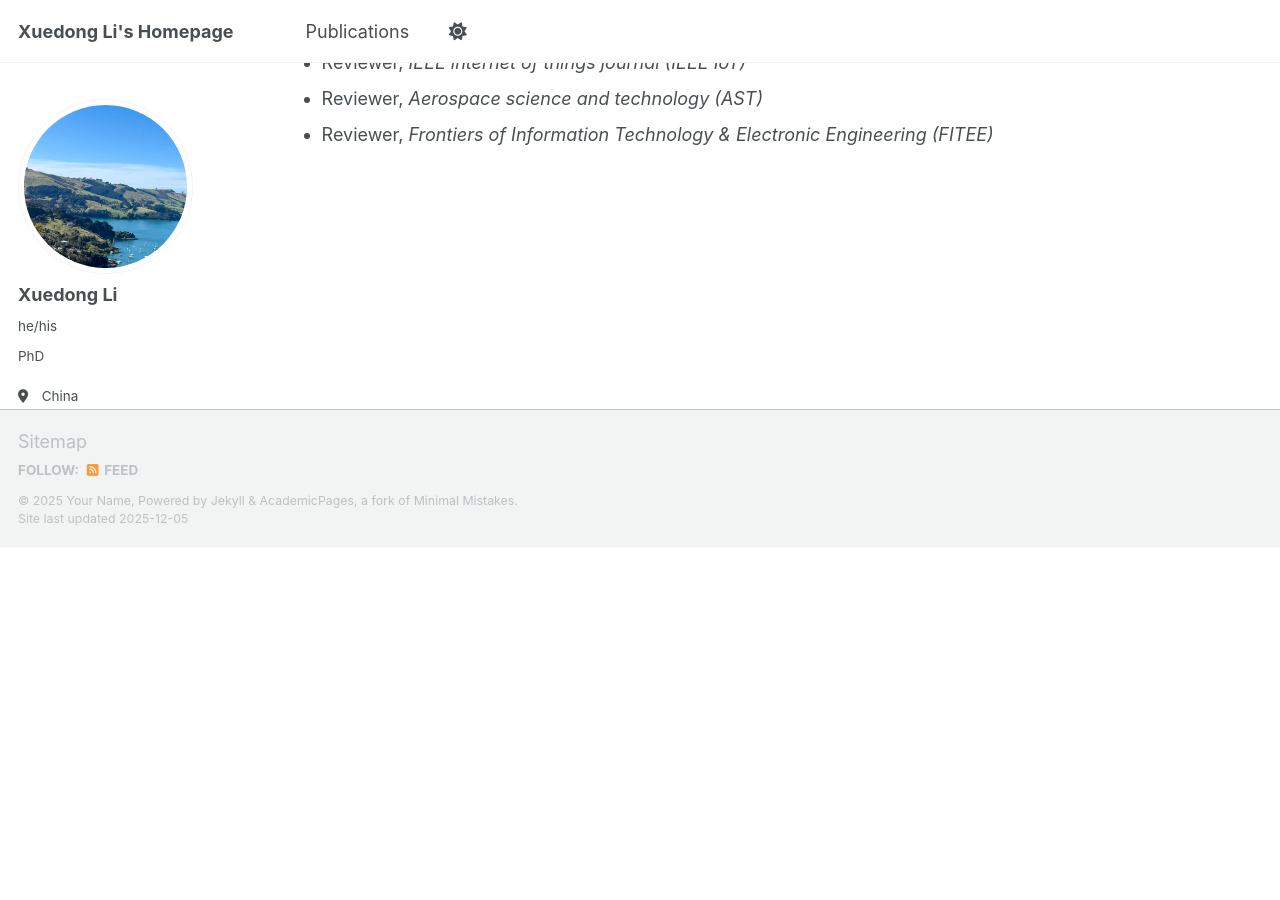
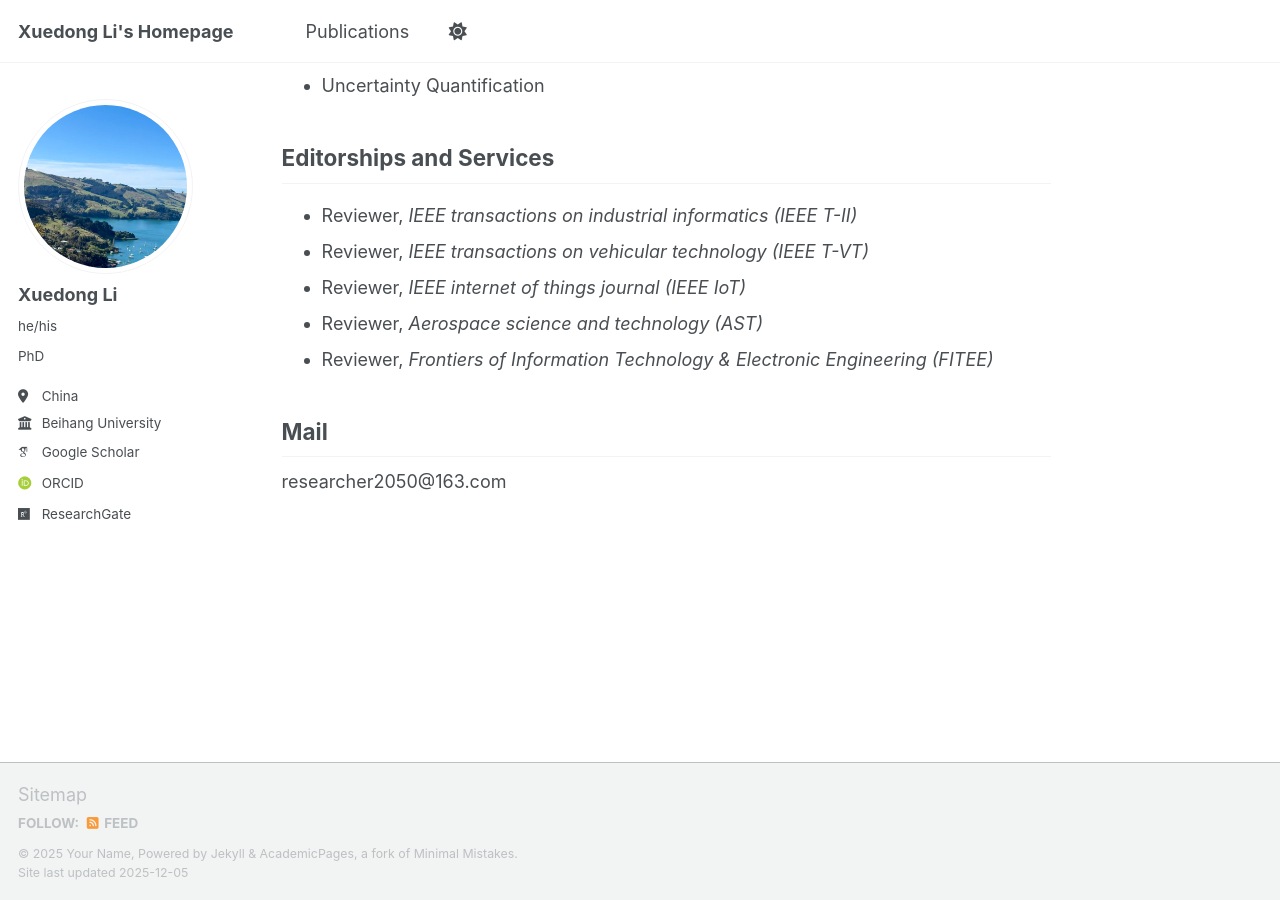
Before and after one commit to Research2050/research2050.github.io, a Jekyll site: the page built from _pages/about.md, in a window 1280 px wide and 900 px high, scrolled down 830 px. Built offline with Jekyll 4.4.1, drawn with Linux system fonts in a browser that asks for light colours; some web fonts are replaced; a script that is not in the unit is left out; before the commit the page ends 1377 px from its top, so only the background shows below that.

Commit message:
Update about.md

```diff
--- a/_pages/about.md
+++ b/_pages/about.md
@@ -14,10 +14,15 @@
 ## Education
 
 **PhD**
+
 Beihang University, Beijing, China
+
 **MS**
+
 Beihang University, Beijing, China
+
 **BS**
+
 Beihang University, Beijing, China
 
 ## Research Interests
@@ -33,3 +38,6 @@
 - Reviewer, *IEEE internet of things journal (IEEE IoT)*
 - Reviewer, *Aerospace science and technology (AST)*
 - Reviewer, *Frontiers of Information Technology & Electronic Engineering (FITEE)*
+
+## Mail
+researcher2050@163.com
```
